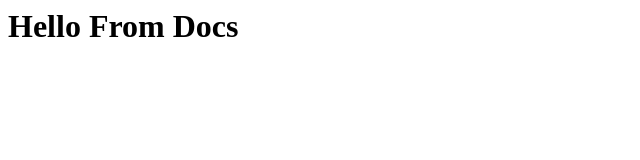
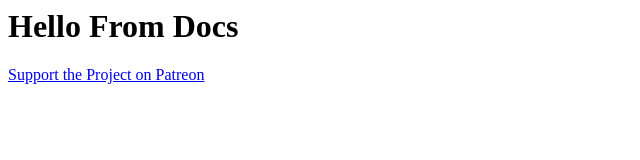
Before and after one commit to jimlind/filmlinkd, a plain HTML site: page docs/index.html in a window 1280 px wide. Shown: the whole page, without its empty margins (0-640 px from the left). Drawn offline with Linux system fonts and the light colour scheme.

Commit message:
Update index.html

```diff
--- a/docs/index.html
+++ b/docs/index.html
@@ -1 +1,2 @@
 <h1>Hello From Docs</h1>
+<a href="https://www.patreon.com/filmlinkd">Support the Project on Patreon</a>
```
